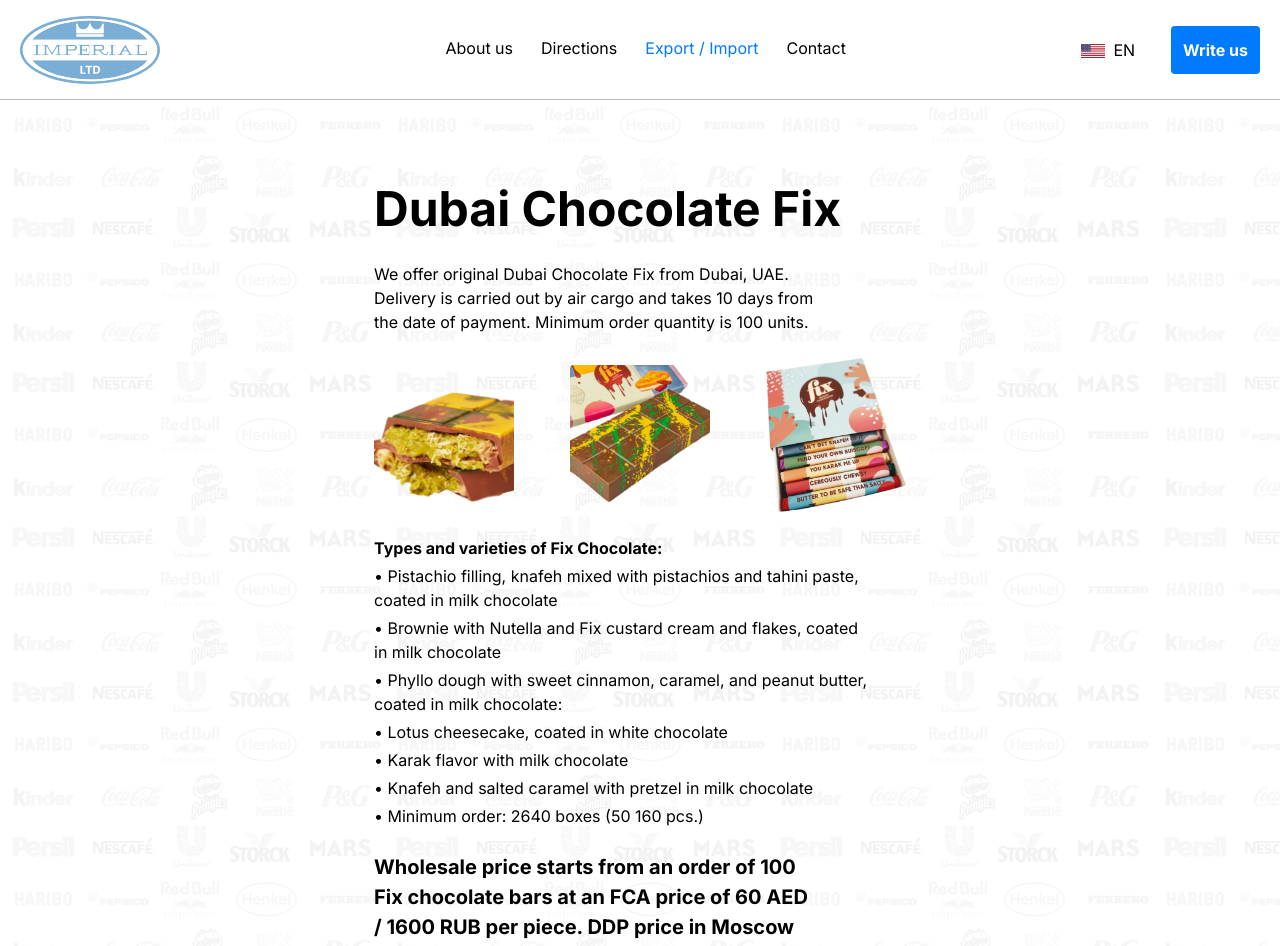
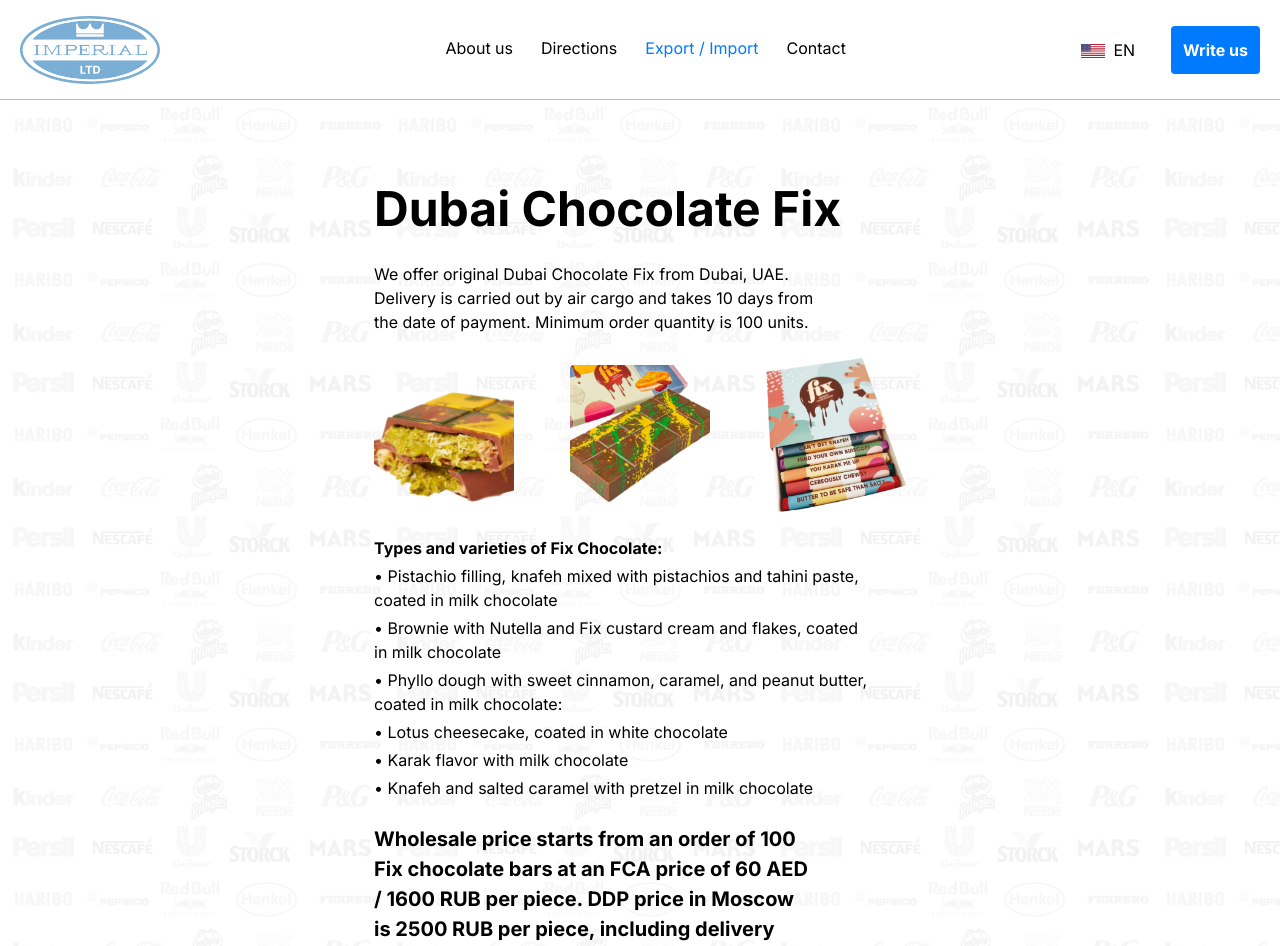
Before and after one commit to AmirSheikhmagomedov/Imperial, a Next.js app: page /en/export-import/price-lists/dubai-chocolate in a window 1280 px wide. Shown: the top 946 px of the page. Built offline with nearby package versions, Linux system fonts and the light colour scheme.

Commit message:
price list fix

```diff
--- a/app/[lang]/export-import/price-lists/dubai-chocolate/page.tsx
+++ b/app/[lang]/export-import/price-lists/dubai-chocolate/page.tsx
@@ -64,11 +64,8 @@
       <p className="max-w-[500px] self-start  mb-[-20px]">
         • {exportImport.priceLists.dubaiChocolate.flavors.five}
       </p>
-      <p className="max-w-[500px] self-start  mb-[-20px]">
+      <p className="max-w-[500px] self-start">
         • {exportImport.priceLists.dubaiChocolate.flavors.six}
-      </p>
-      <p className="self-start  mb-[-0px]">
-        • {exportImport.priceLists.chips.oldDesign.seven}
       </p>
       <p className="block self-start font-bold text-[20px] mb-[-20px] max-w-[440px]">
         {exportImport.priceLists.dubaiChocolate.price}
```
